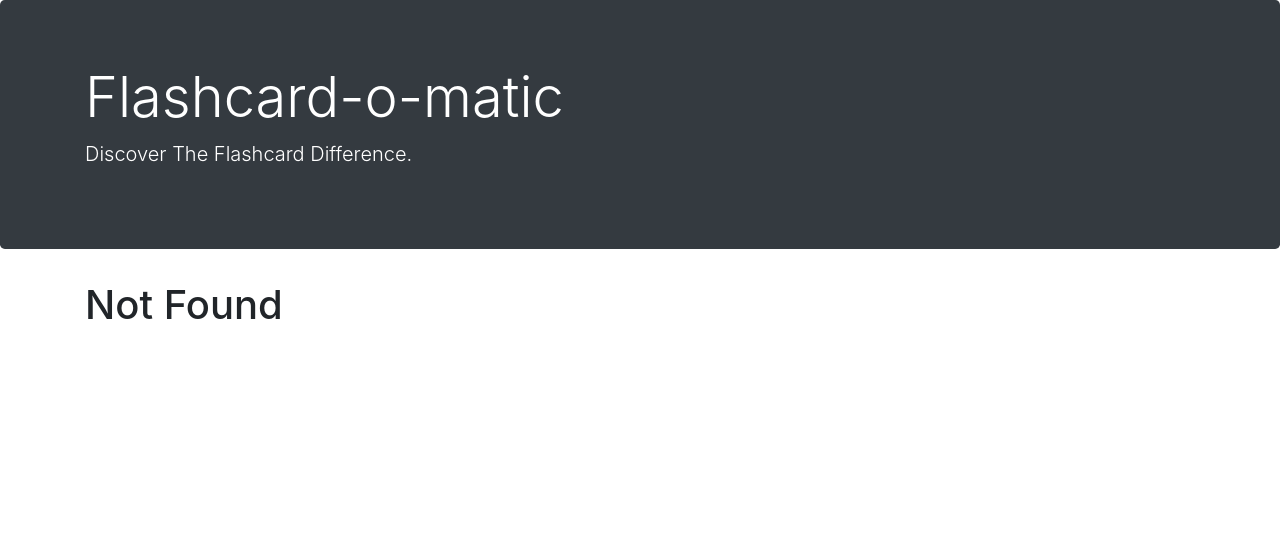
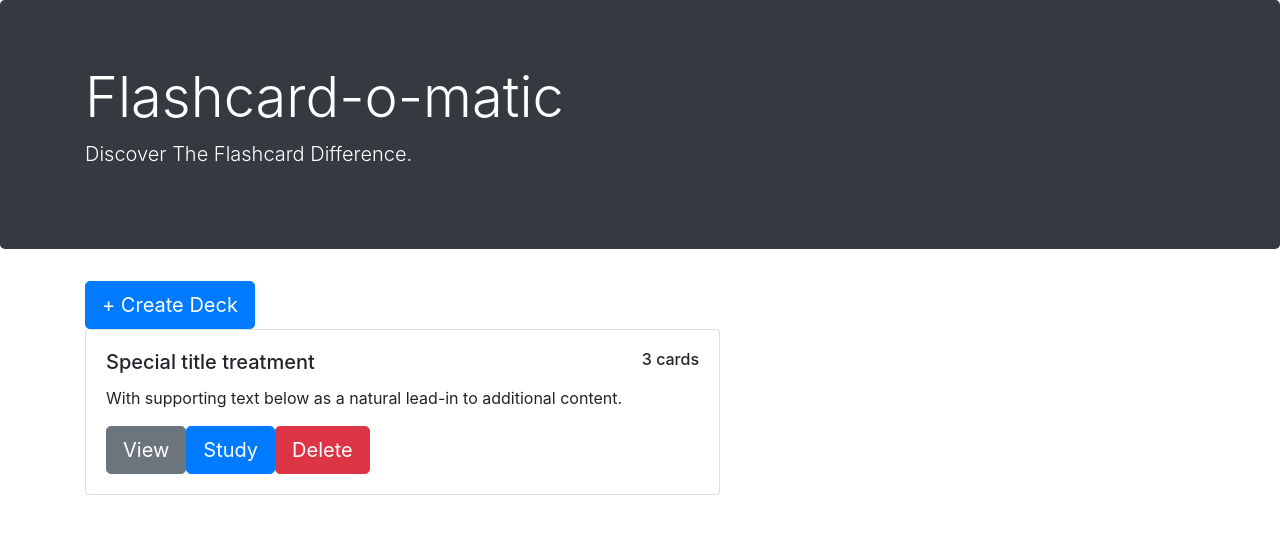
Before and after one commit to hoanggia92202/flashcard-app, a React (Create React App) app: page / in a window 1280 px wide. Before the commit this address had no page. Shown: the top 534 px of the page. Built offline with nearby package versions, Linux system fonts and the light colour scheme; a web font is replaced by a local one.

Commit message:
create mock-up for the Home-page,added CreateDeck route

```diff
--- a/src/App.js
+++ b/src/App.js
@@ -1,6 +1,7 @@
 import React from "react";
 import { Route, Switch } from "react-router-dom";
 import Layout from "./Layout";
+import CreateDeck from "./CreateDeck";
 
 /**
  * App is a wrapper for <Layout>, you should not need to change this file.
@@ -10,8 +11,11 @@
   return (
     <div className="app-routes">
       <Switch>
-        <Route path="/">
+        <Route exact={true} path="/">
           <Layout />
+        </Route>
+        <Route path="/decks/new">
+          <CreateDeck />
         </Route>
       </Switch>
     </div>
--- /dev/null
+++ b/src/CreateDeck/index.js
@@ -0,0 +1,11 @@
+import React from "react";
+
+function CreateDeck() {
+  return (
+    <>
+      <h1>CreateDeck</h1>
+    </>
+  );
+}
+
+export default CreateDeck;
--- /dev/null
+++ b/src/Layout/Deck.js
@@ -0,0 +1,43 @@
+import React from "react";
+import { Link } from "react-router-dom";
+
+function Deck() {
+  return (
+    <>
+      <Link to="/decks/new">
+        <button type="button" className="btn btn-primary btn-lg">
+          + Create Deck
+        </button>
+      </Link>
+      <div className="row">
+        <div className="col-sm-7">
+          <div className="card">
+            <div className="card-body">
+              <div className="d-flex justify-content-between">
+                <h5 className="card-title">Special title treatment</h5>
+                <h6>3 cards</h6>
+              </div>
+              <p className="card-text">
+                With supporting text below as a natural lead-in to additional
+                content.
+              </p>
+              <div>
+                <button type="button" className="btn btn-secondary btn-lg">
+                  View
+                </button>
+                <button type="button" className="btn btn-primary btn-lg">
+                  Study
+                </button>
+                <button type="button" className="btn btn-danger btn-lg">
+                  Delete
+                </button>
+              </div>
+            </div>
+          </div>
+        </div>
+      </div>
+    </>
+  );
+}
+
+export default Deck;
--- a/src/Layout/index.js
+++ b/src/Layout/index.js
@@ -1,5 +1,6 @@
 import React from "react";
 import Header from "./Header";
+import Deck from "./Deck";
 import NotFound from "./NotFound";
 
 function Layout() {
@@ -7,8 +8,7 @@
     <>
       <Header />
       <div className="container">
-        {/* TODO: Implement the screen starting here */}
-        <NotFound />
+        <Deck />
       </div>
     </>
   );
```
